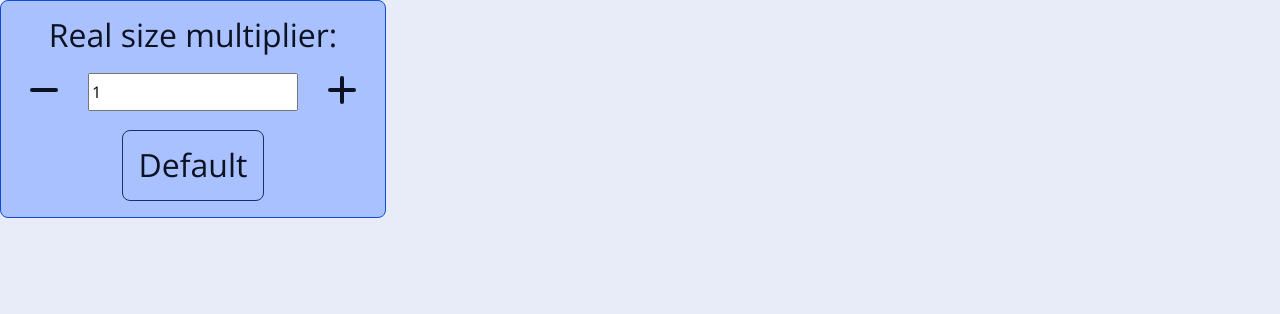
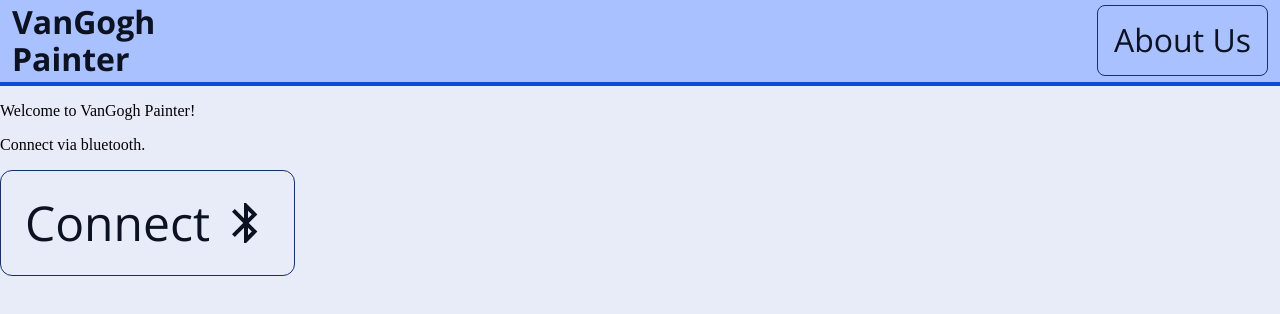
Before and after one commit to microbit-cz/VanGogh-Painter-web, a React (Vite) app: page /MP2024-25_Holy-Jan_VanGogh-Painter/ in a window 1280 px wide. Shown: the top 314 px of the page. Built offline with nearby package versions, Linux system fonts and the light colour scheme.

Commit message:
react router nearly functional (i think)

```diff
--- a/src/App.tsx
+++ b/src/App.tsx
@@ -1,15 +1,11 @@
-/*
 import {createBrowserRouter, createRoutesFromElements, Route, RouterProvider} from "react-router-dom";
 import {Welcome} from "./pages/Welcome.tsx";
 import {AboutUs} from "./pages/AboutUs.tsx";
 import {Painter} from "./pages/Painter.tsx";
-*/
-//import {Header} from "./components/Header.tsx";
 
-import {ScaleSetting} from "./components/ScaleSetting.tsx";
 
 function App() {
-    /*
+
     const router = createBrowserRouter(
         createRoutesFromElements(
             <>
@@ -19,13 +15,10 @@ function App() {
             </>
         ), {basename: "/MP2024-25_Holy-Jan_VanGogh-Painter"}
     )
-    */
+
 
     return (
-        //<RouterProvider router={router} />
-        <>
-            <ScaleSetting />
-        </>
+        <RouterProvider router={router} />
     )
 }
 
--- a/src/components/Footer.tsx
+++ b/src/components/Footer.tsx
@@ -1,13 +1,14 @@
 import {Icon, IconVariant} from "./Icon.tsx";
 import Styles from "./Footer.module.css";
+import {Link} from "react-router-dom";
 
 export const Footer = () => {
     return (
         <footer>
             <a className={Styles["footer__icon"]} href={"https://github.com/pslib-cz/MP2024-25_Holy-Jan_VanGogh-Painter"}><Icon variant={IconVariant.GITHUB} /></a>
             <div className={Styles["footer__linkContainer"]}>
-                <a className={Styles["footer__link"]} href={"/Welcome"}>Home</a>
-                <a className={Styles["footer__link"]} href={"/AboutUs"}>About Us</a>
+                <Link className={Styles["footer__link"]} to={"/Welcome"}>Home</Link>
+                <Link className={Styles["footer__link"]} to={"/AboutUs"}>About Us</Link>
             </div>
             <p className={Styles["footer_copy"]}>©2025 VanGogh Painter</p>
         </footer>
--- a/src/components/Header.tsx
+++ b/src/components/Header.tsx
@@ -1,12 +1,12 @@
 import Styles from "./Header.module.css";
-//import {Link} from "react-router-dom";
+import {Link} from "react-router-dom";
 
 
 export const Header = () => {
     return (
         <header>
-            <a className={Styles["header__title"]} href={"/Welcome"}>VanGogh Painter</a>
-            <a className={"btn"} href={"/AboutUs"}>About Us</a>
+            <Link className={Styles["header__title"]} to={"/Welcome"}>VanGogh Painter</Link>
+            <Link className={"btn"} to={"/AboutUs"}>About Us</Link>
         </header>
     );
 };
```
